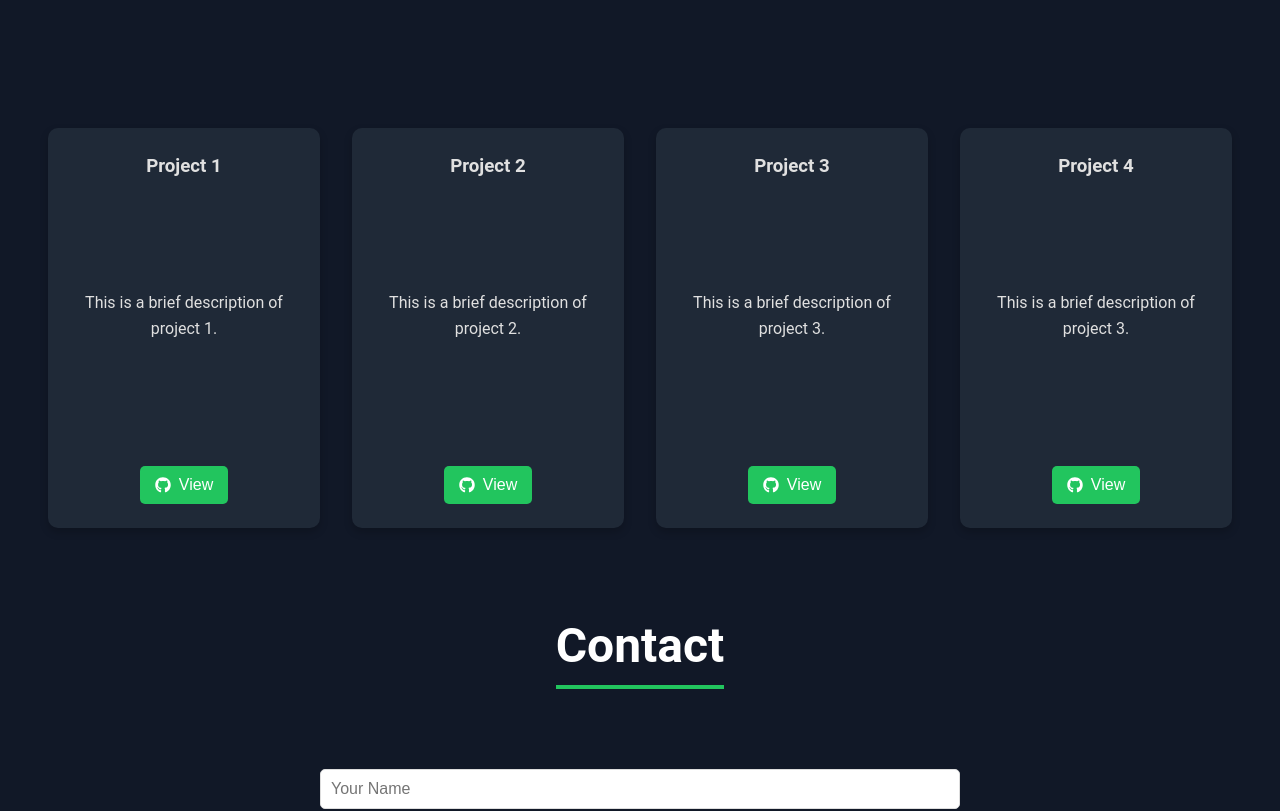
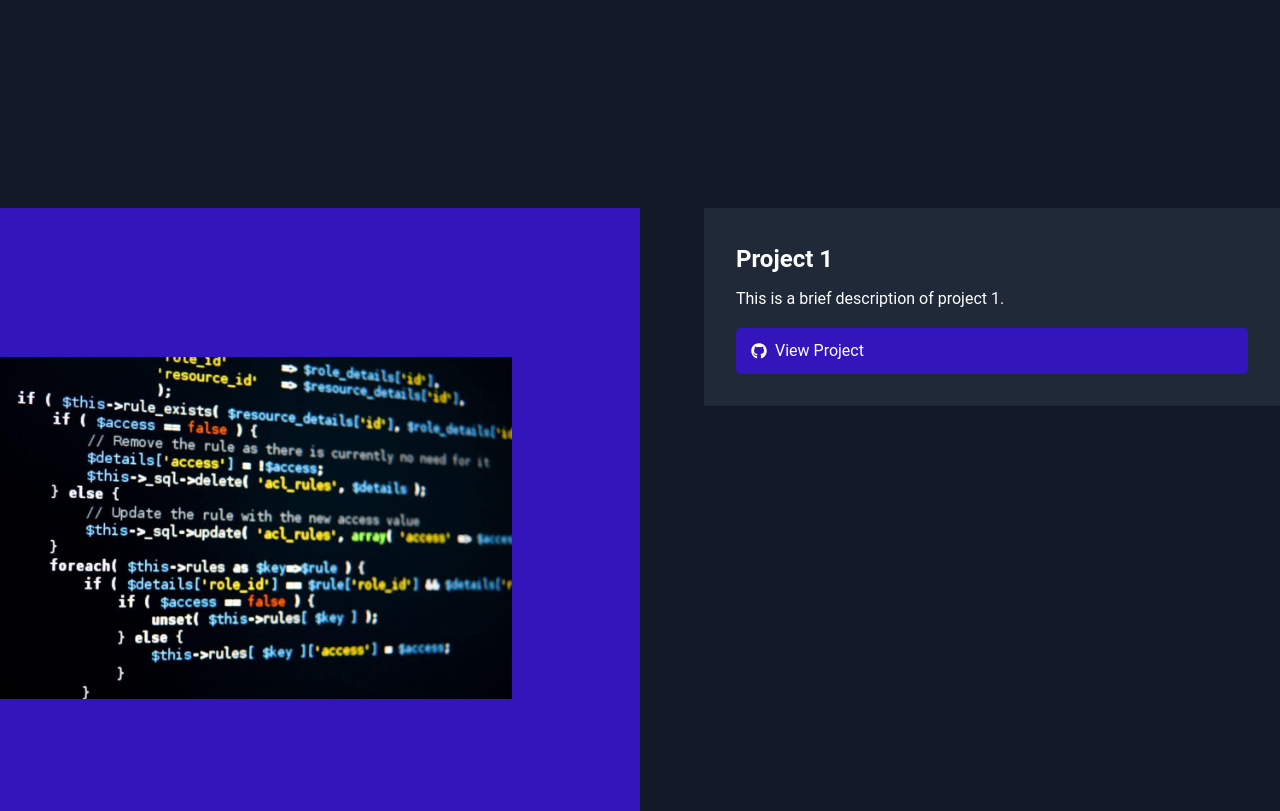
Before and after one commit to Agraw-Mindaye/Portfolio, a React (Create React App) app: page / in a window 1280 px wide. Shown: the part 1680-2491 px from the top of the page. Built offline with nearby package versions, Linux system fonts and the light colour scheme.

Commit message:
updated the projects section to display each project on a single row and with larger sizing

```diff
--- a/src/components/Projects.tsx
+++ b/src/components/Projects.tsx
@@ -12,6 +12,7 @@ const Projects = () => {
     display: "flex",
     flexDirection: "column",
     alignItems: "center",
+    gap: "5rem",
   };
 
   const titleStyle: CSSProperties = {
@@ -23,76 +24,97 @@ const Projects = () => {
     borderBottom: "solid 4px #22c55e",
   };
 
-  const gridStyle: CSSProperties = {
-    display: "grid",
-    gridTemplateColumns: isMobile || isTablet ? "repeat(2, 1fr)" : "repeat(4, 1fr)",
-    gap: isMobile ? "0.5rem" : "2rem",
-    maxWidth: "1200px",
-    padding: "0 1rem",
-    justifyContent: "center", // Center the grid items horizontally
-    alignContent: "center", // Center the rows vertically
+  const projectContainerStyle = (index: number): CSSProperties => ({
+    display: "flex",
+    flexDirection: index % 2 === 0 ? "row" : "row-reverse", // Alternates layout
+    alignItems: "center",
+    width: "100%",
+    maxWidth: "100%",
+    position: "relative",
+    marginBottom: "30rem",
+  });
+
+  const imageContainerStyle = (index: number): CSSProperties => ({
+    width: isMobile ? "100%" : "50vw", // Half the viewport width
+    height: "40rem",
+    backgroundColor: "#3216bb", // Green background
+    display: "flex",
+    alignItems: "center",
+    justifyContent: index % 2 === 0 ? "left" : "right",
+    top: "0",
+    position: "absolute",
+  });
+
+  const imageStyle: CSSProperties = {
+    width: "80%", // Ensures image takes up 80% of its container
   };
 
-  const cardStyle: CSSProperties = {
+  const descriptionContainerStyle = (index: number): CSSProperties => ({
+    width: isMobile ? "90%" : "45%",
+    padding: "2rem",
     backgroundColor: "#1F2937",
-    borderRadius: "10px",
-    padding: "1.5rem",
-    color: "#E0E0E0",
-    boxShadow: "0 4px 8px rgba(0, 0, 0, 0.2)",
-    display: "flex",
-    flexDirection: "column",
-    justifyContent: "space-between",
-    alignItems: "center",
-    width: isMobile ? "12rem" : isTablet ? "16rem" : "17rem", // Fixed width
-    height: isMobile ? "18rem" : isTablet ? "24rem" : "25rem", // Fixed height
+    textAlign: isMobile ? "center" : "left",
+    color: "#fff",
+    marginLeft: index % 2 === 0 ? "auto" : "0",
+    marginRight: index % 2 === 0 ? "0" : "auto",
+    zIndex: 1, // Ensure text is above the image
+    position: "relative",
+  });
+
+  const projectTitleStyle: CSSProperties = {
+    fontSize: "1.5rem",
+    fontWeight: "bold",
+    marginBottom: "0.5rem",
   };
 
   const projectDescriptionStyle: CSSProperties = {
-    fontSize: isTablet ? "1.25rem" : "1rem",
-    textAlign: 'center'
-  }
+    fontSize: "1rem",
+    marginBottom: "1rem",
+  };
 
   const buttonStyle: CSSProperties = {
-    marginTop: "1rem",
     display: "flex",
     alignItems: "center",
-    justifyContent: "center",
+    gap: "8px",
     padding: "10px 15px",
-    backgroundColor: "#22c55e",
+    backgroundColor: "#3216bb",
     color: "#fff",
     border: "none",
     borderRadius: "5px",
     cursor: "pointer",
     fontSize: "1rem",
+    textDecoration: "none",
   };
 
-  const AnimatedCard = ({ project }: { project: { title: string; description: string; link: string } }) => {
-    const [springStyle, api] = useSpring(() => ({
-      transform: "scale(1)",
-      boxShadow: "0 4px 8px rgba(0, 0, 0, 0.2)",
-    }));
+  return (
+    <section id="projects" style={projectSectionStyle}>
+      <h2 style={titleStyle}>Projects</h2>
 
-    const handleMouseEnter = () =>
-      api.start({ transform: "scale(1.05)", boxShadow: "0 8px 16px rgba(0, 0, 0, 0.3)" });
+      {projects.map((project, index) => (
+        <div key={index} style={projectContainerStyle(index)}>
+          {/* Image Container */}
+          <div style={imageContainerStyle(index)}>
+            {project.image && (
+              <img
+                src={project.image}
+                alt={project.title}
+                style={imageStyle}
+              />
+            )}
+          </div>
 
-    const handleMouseLeave = () =>
-      api.start({ transform: "scale(1)", boxShadow: "0 4px 8px rgba(0, 0, 0, 0.2)" });
-
-    return (
-      <animated.div
-        style={{ ...cardStyle, ...springStyle }}
-        onMouseEnter={handleMouseEnter}
-        onMouseLeave={handleMouseLeave}
-      >
-        <h3>{project.title}</h3>
+          {/* Description Container */}
+          <div style={descriptionContainerStyle(index)}>
+            <h3 style={projectTitleStyle}>{project.title}</h3>
             <p style={projectDescriptionStyle}>{project.description}</p>
-        <a href={project.link} target="_blank" rel="noopener noreferrer">
-          <button style={buttonStyle}>
-            <FaGithub style={{ marginRight: "8px" }} />
-            View
-          </button>
+            <a href={project.link} target="_blank" rel="noopener noreferrer" style={buttonStyle}>
+              <FaGithub />
+              View Project
             </a>
-      </animated.div>
+          </div>
+        </div>
+      ))}
+    </section>
   );
 };
 
@@ -101,34 +123,26 @@ const Projects = () => {
     title: "Project 1",
     description: "This is a brief description of project 1.",
     link: "https://github.com/yourusername/project1",
+    image: "/assets/images/codingimage.jpg", // Replace with actual image path
   },
   {
     title: "Project 2",
     description: "This is a brief description of project 2.",
     link: "https://github.com/yourusername/project2",
+    image: "/assets/images/codingimage.jpg", // Replace with actual image path
   },
   {
     title: "Project 3",
     description: "This is a brief description of project 3.",
     link: "https://github.com/yourusername/project3",
+    image: "/assets/images/codingimage.jpg", // Replace with actual image path
   },
   {
     title: "Project 4",
-      description: "This is a brief description of project 3.",
-      link: "https://github.com/yourusername/project3",
-    }
+    description: "This is a brief description of project 4.",
+    link: "https://github.com/yourusername/project4",
+    image: "/assets/images/codingimage.jpg", // Replace with actual image path
+  },
 ];
 
-  return (
-    <section id="projects" style={projectSectionStyle}>
-      <h2 style={titleStyle}>Projects</h2>
-      <div style={gridStyle}>
-        {projects.map((project, index) => (
-          <AnimatedCard key={index} project={project} />
-        ))}
-      </div>
-    </section>
-  );
-};
-
 export default Projects;
```
Also changed, not shown: public/assets/images/codingimage.jpg (added). Lines whose indentation alone changed are shown as unchanged.
